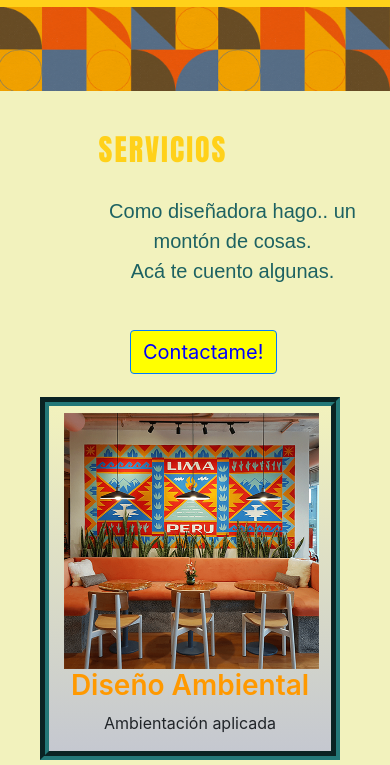
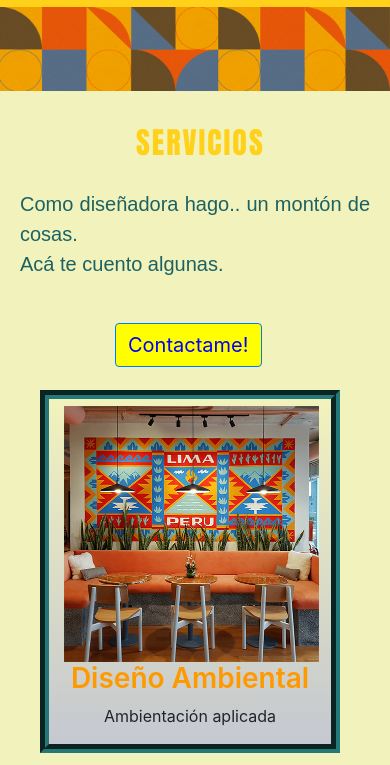
Before and after one commit to camimar/marte, a website: page pages/disenio.html in a window 390 px wide. Shown: the part 73-838 px from the top of the page. Drawn offline with nearby package versions, Linux system fonts and the light colour scheme.

Commit message:
modificaciones texto diseño

```diff
--- a/scss/prueba.scss
+++ b/scss/prueba.scss
@@ -1,6 +1,7 @@
 @import "variables";
+/*Fuentes descargadas*/
 @font-face {font-family: 'Impact'; src: url('assets/fonts/impact.ttf');}
-@font-face {font-family: 'Questrial'; src: url('assets/fonts/Questrial-Regular.ttf');}
+/*@font-face {font-family: 'Questrial'; src: url('assets/fonts/Questrial-Regular.ttf');}*/
 $titulos: 'Impact';
 $texto-comun: 'Questrial Regular', sans-serif;
 $subtitulos: 'Impact';
@@ -139,10 +140,10 @@ img.logoPort{width: 20%; height: 20%; padding-top: 5px;}
     /*Diseño Mobile*/
 .contenedorServicio{justify-content: center; width: 300px; margin-left: 40px; margin-top: 15px; border: groove 9px $azulclaro ; background-image: linear-gradient(to bottom, $clarito, $gris);}
 .disenio{width: 270px; justify-content: center; padding-left: 15px; padding-top: 7px;}
-.divServicio{margin-left: 60px; justify-content: center;}
-.tituloDi{margin-top: 30px; color: $amarillo; font-family: $titulos; font-size: 30px; font-weight: 800;}
-.introDi{padding: 20px 0; color: $azulmedio; font-family: $texto-comun; font-size: 20px;}
-.btn-contactarme{margin-left: 40px; font-size: 20px; color: blue; background-color: yellow;}
+.divServicio{justify-content: center;}
+.tituloDi{margin-top: 20px; text-align: center; color: $amarillo; font-family: $titulos; font-size: 30px; font-weight: 800;}
+.introDi{text-align: justify; padding: 20px 5px; color: $azulmedio; font-family: $texto-comun; font-size: 20px;}
+.btn-contactarme{margin-left: 100px; font-size: 20px; color: blue; background-color: yellow;}
 h3{text-align: center;}
 p{text-align: center;}
 
```
Also changed, not shown: css/style.css.
